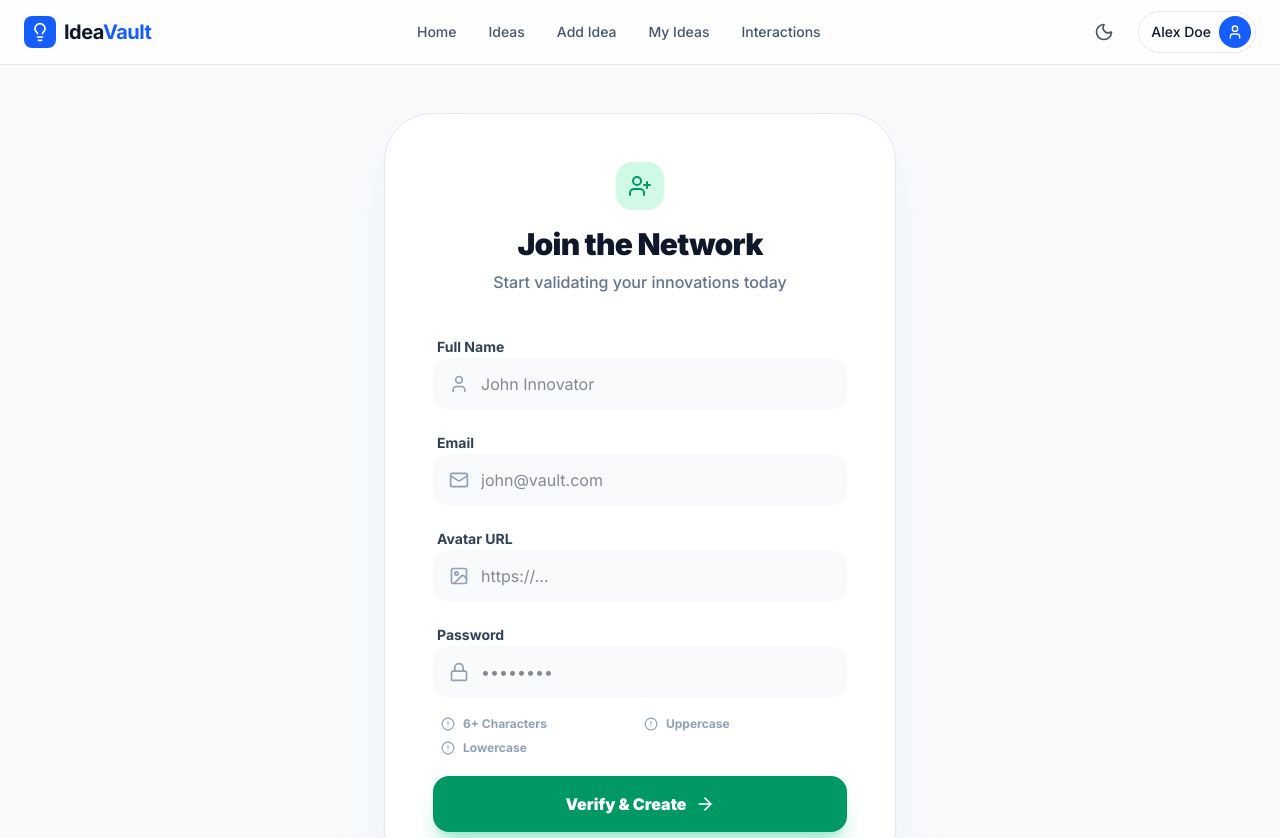
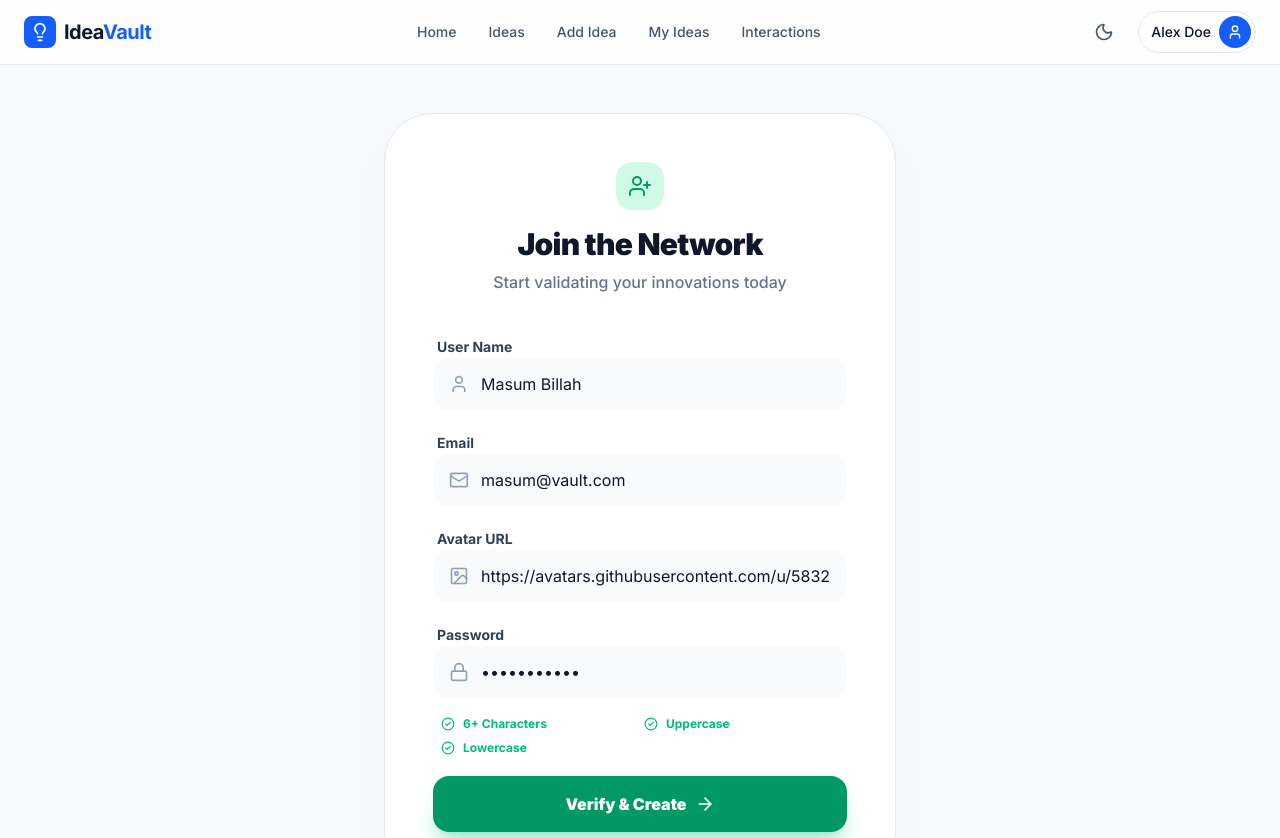
Before and after one commit to masumb30/assign9frontend, a Next.js app: page /register in a window 1280 px wide. Shown: the top 838 px of the page. Built offline with nearby package versions, Linux system fonts and the light colour scheme.

Commit message:
added signup functionality

```diff
--- /dev/null
+++ b/src/actions.js
@@ -0,0 +1,43 @@
+"use server";
+
+import { redirect } from "next/navigation";
+
+
+export async function signupAction(prevState, formData) {
+    console.log('form data: ', formData)
+
+    // Basic validation check
+    if (!formData.email || !formData.password || !formData.username) {
+        return {
+            success: false,
+            message: "All fields are required.",
+        };
+    }
+
+    try {
+        // Hitting your external API endpoint
+        const response = await fetch(`${process.env.NEXT_PUBLIC_API_URL}/signup`, {
+            method: "POST",
+            headers: {
+                "Content-Type": "application/json",
+            },
+            body: JSON.stringify({ email: formData.email, password: formData.password, username: formData.username, photoUrl: formData.photoUrl }),
+        });
+
+        const data = await response.json();
+
+        if (!response.ok) {
+            return {
+                success: false,
+                message: data.message || "Something went wrong during signup.",
+            };
+        }
+    } catch (error) {
+        return {
+            success: false,
+            message: "Failed to connect to the server. Please try again later.",
+        };
+    }
+
+    redirect("/login");
+}
--- a/src/app/login/page.js
+++ b/src/app/login/page.js
@@ -2,7 +2,7 @@
 
 import { useState } from 'react';
 import Link from 'next/link';
-import { Mail, Lock, LogIn, ArrowRight, Github } from 'lucide-react';
+import { Mail, Lock, LogIn, ArrowRight } from 'lucide-react';
 import { useToast } from '@/context/ToastContext';
 
 export default function LoginPage() {
@@ -28,7 +28,7 @@ export default function LoginPage() {
 
                     <div className="text-center mb-10">
                         <div className="inline-flex p-3 bg-blue-100 dark:bg-blue-900/30 rounded-2xl mb-4">
-                            <LogIn className="w-6 h-6 text-blue-600 dark:text-blue-400" />
+                            {/* <LogIn className="w-6 h-6 text-blue-600 dark:text-blue-400" /> */}
                         </div>
                         <h1 className="text-3xl font-black text-slate-900 dark:text-white">Sign In</h1>
                         <p className="text-slate-500 dark:text-slate-400 mt-2 font-medium">Access your global innovation hub</p>
@@ -38,7 +38,7 @@ export default function LoginPage() {
                         <div className="space-y-2">
                             <label className="text-sm font-bold text-slate-700 dark:text-slate-300 ml-1">Email Address</label>
                             <div className="relative group">
-                                <Mail className="absolute left-4 top-1/2 -translate-y-1/2 w-5 h-5 text-slate-400 group-focus-within:text-blue-500 transition-colors" />
+                                {/* <Mail className="absolute left-4 top-1/2 -translate-y-1/2 w-5 h-5 text-slate-400 group-focus-within:text-blue-500 transition-colors" /> */}
                                 <input
                                     type="email"
                                     value={email}
@@ -56,7 +56,7 @@ export default function LoginPage() {
                                 <Link href="/login" className="text-xs font-bold text-blue-600 hover:underline">Forgot?</Link>
                             </div>
                             <div className="relative group">
-                                <Lock className="absolute left-4 top-1/2 -translate-y-1/2 w-5 h-5 text-slate-400 group-focus-within:text-blue-500 transition-colors" />
+                                {/* <Lock className="absolute left-4 top-1/2 -translate-y-1/2 w-5 h-5 text-slate-400 group-focus-within:text-blue-500 transition-colors" /> */}
                                 <input
                                     type="password"
                                     value={password}
@@ -100,7 +100,7 @@ export default function LoginPage() {
                             Google
                         </button>
                         <button className="flex items-center justify-center gap-2 py-3 border border-slate-200 dark:border-slate-800 rounded-xl hover:bg-slate-50 dark:hover:bg-slate-800 transition font-bold text-sm">
-                            <Github className="w-5 h-5" />
+                            {/* <Github className="w-5 h-5" /> */}
                             Github
                         </button>
                     </div>
--- a/src/app/register/page.js
+++ b/src/app/register/page.js
@@ -4,14 +4,15 @@ import { useState } from 'react';
 import Link from 'next/link';
 import { User, Mail, Image as ImageIcon, Lock, UserPlus, ArrowRight, AlertCircle, CheckCircle2 } from 'lucide-react';
 import { useToast } from '@/context/ToastContext';
+import { signupAction } from '@/actions';
 
 export default function RegisterPage() {
     const { addToast } = useToast();
     const [formData, setFormData] = useState({
-        name: '',
-        email: '',
-        photoUrl: '',
-        password: ''
+        username: 'Masum Billah',
+        email: 'masum@vault.com',
+        photoUrl: 'https://avatars.githubusercontent.com/u/583231?v=4',
+        password: 'Password123'
     });
 
     const [errors, setErrors] = useState({});
@@ -37,7 +38,7 @@ export default function RegisterPage() {
         }
     };
 
-    const handleRegister = (e) => {
+    const handleRegister = async (e) => {
         e.preventDefault();
         const passErrors = validate('password', formData.password);
 
@@ -49,6 +50,8 @@ export default function RegisterPage() {
             });
             return;
         }
+        console.log("sign up data: ", JSON.stringify(formData))
+        const result = await signupAction(null, formData);
 
         addToast({
             type: 'success',
@@ -74,13 +77,13 @@ export default function RegisterPage() {
                     <form onSubmit={handleRegister} className="space-y-5">
 
                         <div className="space-y-1.5">
-                            <label className="text-sm font-bold text-slate-700 dark:text-slate-300 ml-1">Full Name</label>
+                            <label className="text-sm font-bold text-slate-700 dark:text-slate-300 ml-1">User Name</label>
                             <div className="relative group">
                                 <User className="absolute left-4 top-1/2 -translate-y-1/2 w-5 h-5 text-slate-400 group-focus-within:text-blue-500 transition-colors" />
                                 <input
                                     type="text"
-                                    name="name"
-                                    value={formData.name}
+                                    name="username"
+                                    value={formData.username}
                                     onChange={handleChange}
                                     placeholder="John Innovator"
                                     required
@@ -110,7 +113,7 @@ export default function RegisterPage() {
                             <div className="relative group">
                                 <ImageIcon className="absolute left-4 top-1/2 -translate-y-1/2 w-5 h-5 text-slate-400 group-focus-within:text-blue-500 transition-colors" />
                                 <input
-                                    type="url"
+                                    type="text"
                                     name="photoUrl"
                                     value={formData.photoUrl}
                                     onChange={handleChange}
```
